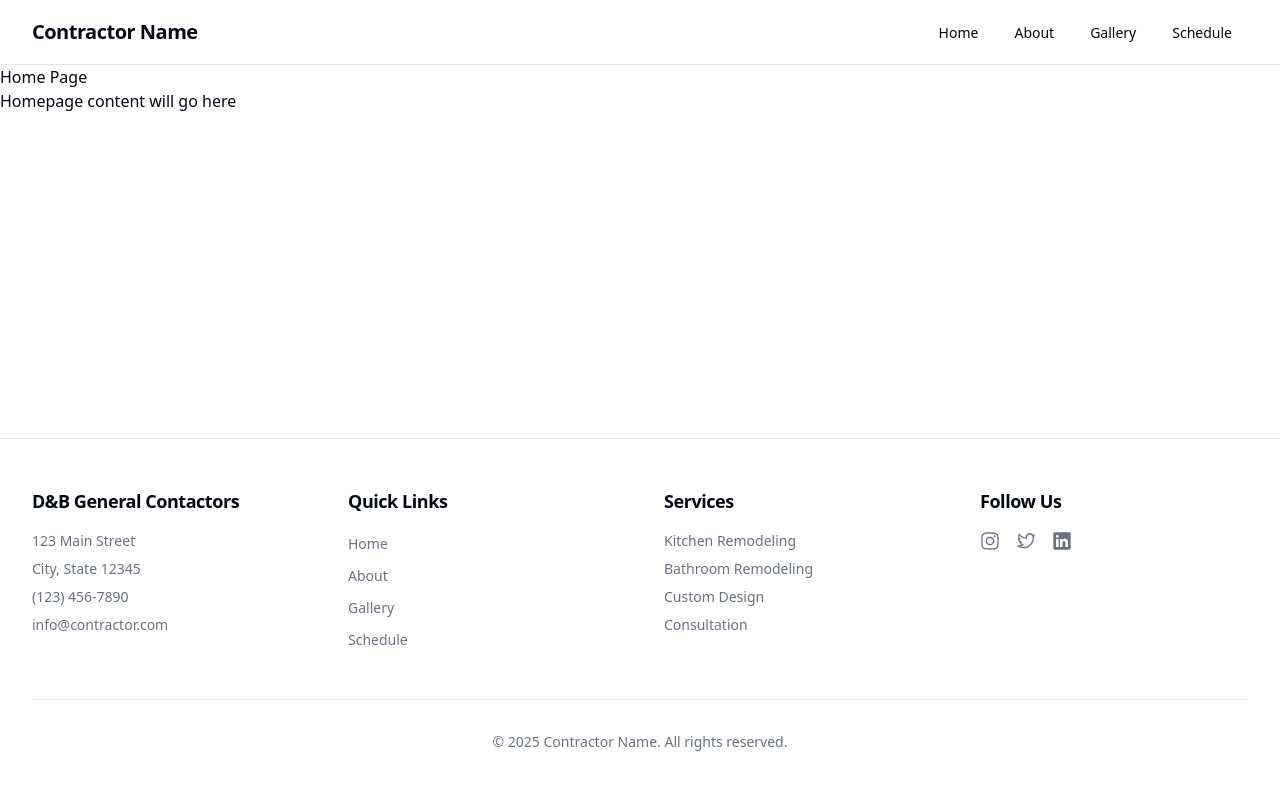
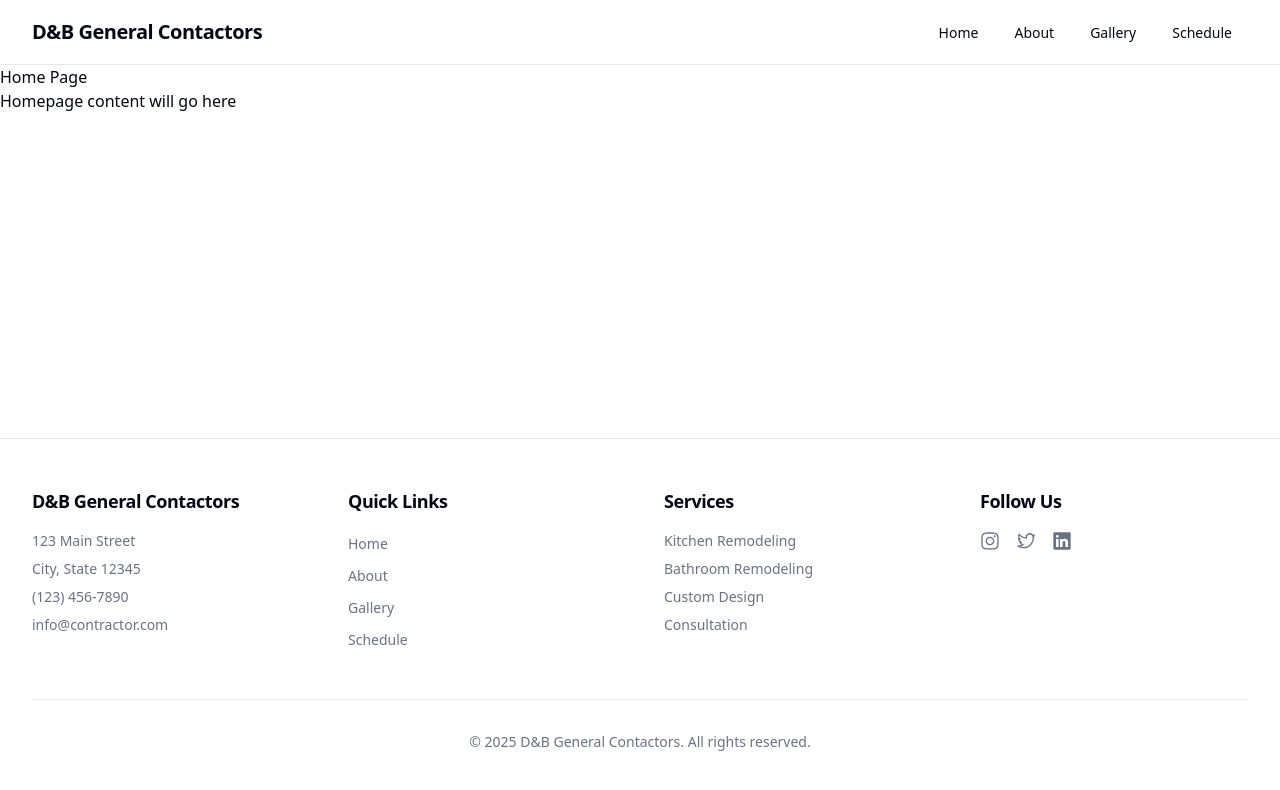
Before and after one commit to adennis42/d_and_b_gc, a Next.js app: page / in a window 1280 px wide. Shown: the top 790 px of the page. Built offline with nearby package versions, Linux system fonts and the light colour scheme.

Commit message:
more placeholder replace

```diff
--- a/src/components/layout/Footer.tsx
+++ b/src/components/layout/Footer.tsx
@@ -141,7 +141,7 @@ export function Footer() {
         {/* Copyright */}
         <div className="mt-12 pt-8 border-t">
           <p className="text-center text-sm text-muted-foreground">
-            &copy; {currentYear} Contractor Name. All rights reserved.
+            &copy; {currentYear} D&B General Contactors. All rights reserved.
           </p>
         </div>
       </div>
--- a/src/components/layout/Header.tsx
+++ b/src/components/layout/Header.tsx
@@ -26,7 +26,7 @@ export function Header() {
             href="/"
             className="text-xl font-bold tracking-tight hover:opacity-80 transition-opacity"
           >
-            Contractor Name
+            D&B General Contactors
           </Link>
 
           {/* Desktop Navigation */}
```
